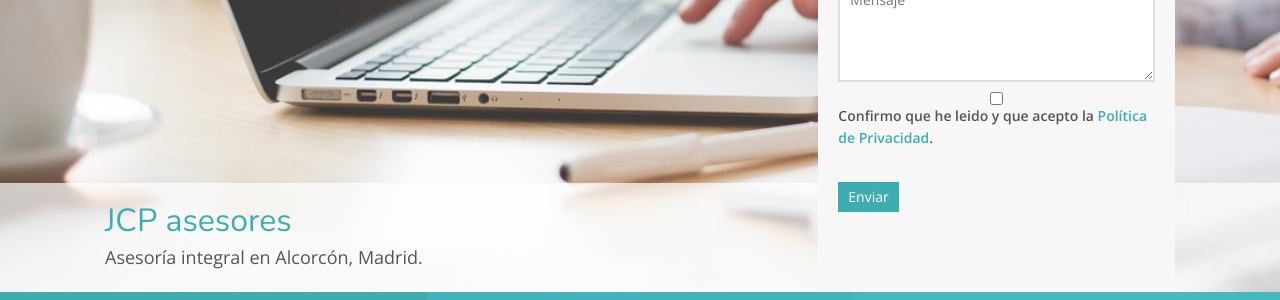
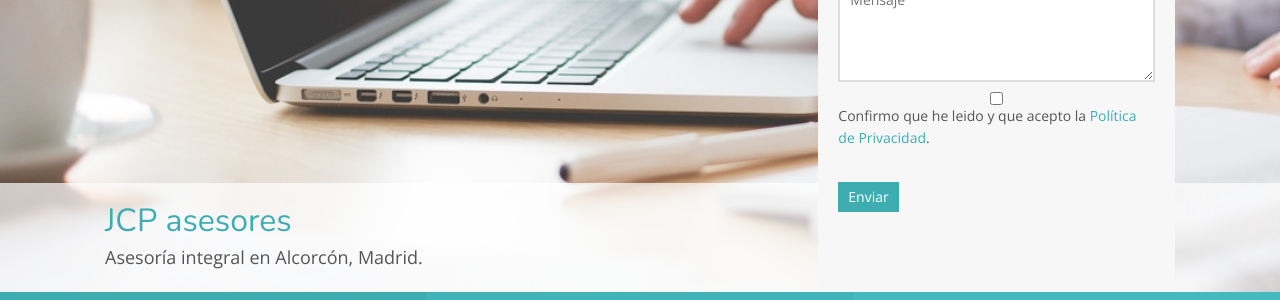
Before and after one commit to MpCity/MpCity.github.io, a Jekyll site: the page built from index.html, in a window 1280 px wide. Shown: the part 370-670 px from the top of the page. Built offline with Jekyll 4.4.1, drawn with Linux system fonts in a browser that asks for light colours.

Commit message:
Update index.html

```diff
--- a/index.html
+++ b/index.html
@@ -43,7 +43,7 @@ layout: default
                     <textarea name="comments" placeholder="Mensaje" required></textarea>
                 </div>
                 <div class="form-field">
-                    <label class="checkbox-rgpd" style="display: inline; width: auto;">
+                    <label class="checkbox-rgpd" style="display: inline; width: auto; font-weight: normal">
                         <input type="checkbox" id="myRGPDCheck" onclick="hideRGPD()" required> Confirmo que he leido y que acepto la <a href="https://jcpasesores.es/politica-de-privacidad/">Política de Privacidad</a>.
                     </label>
                     <br>
```
